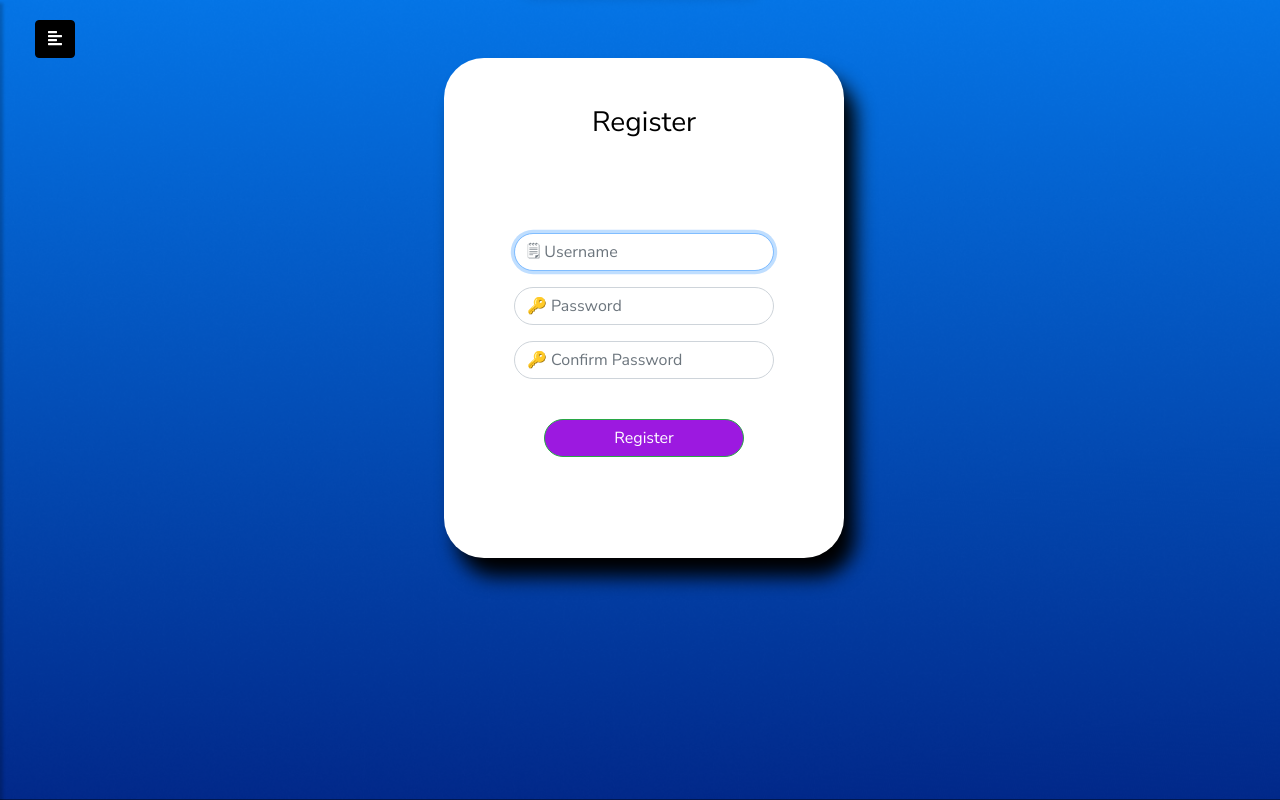
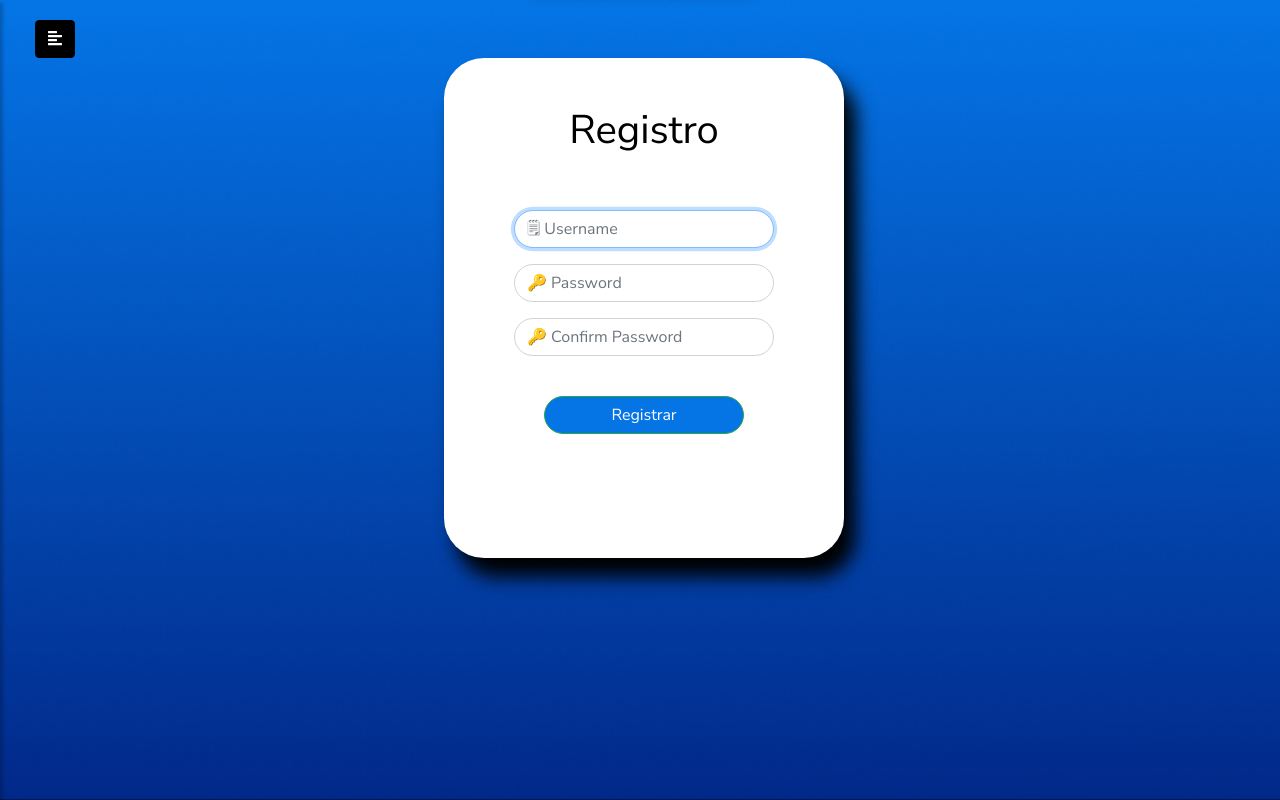
Before and after one commit to Jhurtadop1/WEB-LOGIN-FACIAL-VOZ, a Flask app: page /register in a window 1280 px wide. Run offline with Flask 3, Linux system fonts and the light colour scheme; some libraries are stand-ins or nearby versions; grey boxes are pictures that could not be loaded.

Commit message:
Update register.html

```diff
--- a/templates/register.html
+++ b/templates/register.html
@@ -15,7 +15,9 @@
  <div  class="mainregister" style="position:relative;width: 400px;left:4px;background:white;height: 500px;box-shadow: black 12px 19px 19px;border-radius: 40px">
 <br>
 <br>
-<center><b style="font-size: 25px;"><h3 style="color : black;width:150px;border-radius: 40px" >Register</h3></b><br></center>
+<center>
+  <h3 style="color: black; font-size: 40px; width: 150px; border-radius: 40px;">Registro</h3>
+</center>
 
 <form action="/register" method="post" enctype="multipart/form-data" >
 
@@ -96,7 +98,7 @@
             </center>
  {% endif %}
 <br>
-  <button class="btn btn-success" style="border-radius:50px;width:200px ;background-color: #9C19E0 !important;" id="hoverinbtn" type="submit">Register</button>
+  <button class="btn btn-success" style="border-radius:50px;width:200px ;background-color: #0575E6 !important;" id="hoverinbtn" type="submit">Registrar</button>
 
   {% if (messager == 3 ) %}
   <center>
```
